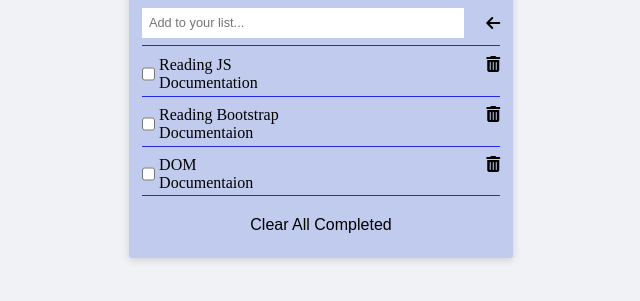
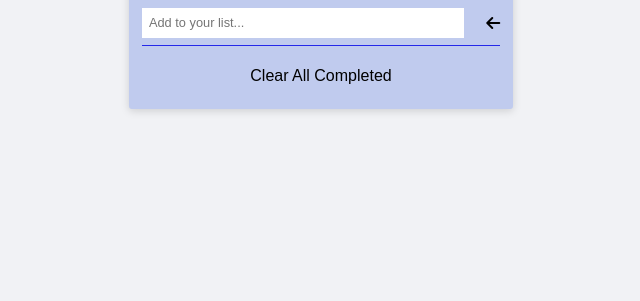
Before and after one commit to Ellyboi/To-Do-List, a website built with webpack: page src/index.html in a window 1280 px wide. Shown: the part 145-446 px from the top of the page, without its empty margins (319-959 px from the left). Built offline with nearby package versions, Linux system fonts and the light colour scheme.

Commit message:
update js file

```diff
--- a/src/index.js
+++ b/src/index.js
@@ -3,41 +3,6 @@ import './styles.css';
 import {
   deployList, addToList, editList, removeList,
 } from './modules/functionality.js';
-
-const activitiesToDo = [
-  {
-    description: 'Reading JS Documentation',
-    completed: false,
-    id: 1,
-  },
-  {
-    description: 'Reading Bootstrap Documentaion',
-    completed: false,
-    id: 2,
-  },
-  {
-    description: 'DOM Documentaion',
-    completed: false,
-    id: 3,
-  },
-];
-
-const taskContainer = document.getElementById('task-list');
-
-const showTasks = () => {
-  activitiesToDo.forEach((task) => {
-    const taskCard = document.createElement('div');
-    taskCard.classList = 'task-content';
-    taskCard.innerHTML = `<div class="task-text">
-                            <input type="checkbox">
-                            <p class="task-text">${task.description}</p>
-                          </div>
-                          <i class="fa-solid fa-trash-can" id="delete-task"></i>`;
-    taskContainer.appendChild(taskCard);
-  });
-};
-
-showTasks();
 
 const taskList = document.getElementById('task-list');
 const newTask = document.getElementById('task-input');
```
Also changed, not shown: dist/index.bundle.js, dist/index.html.
